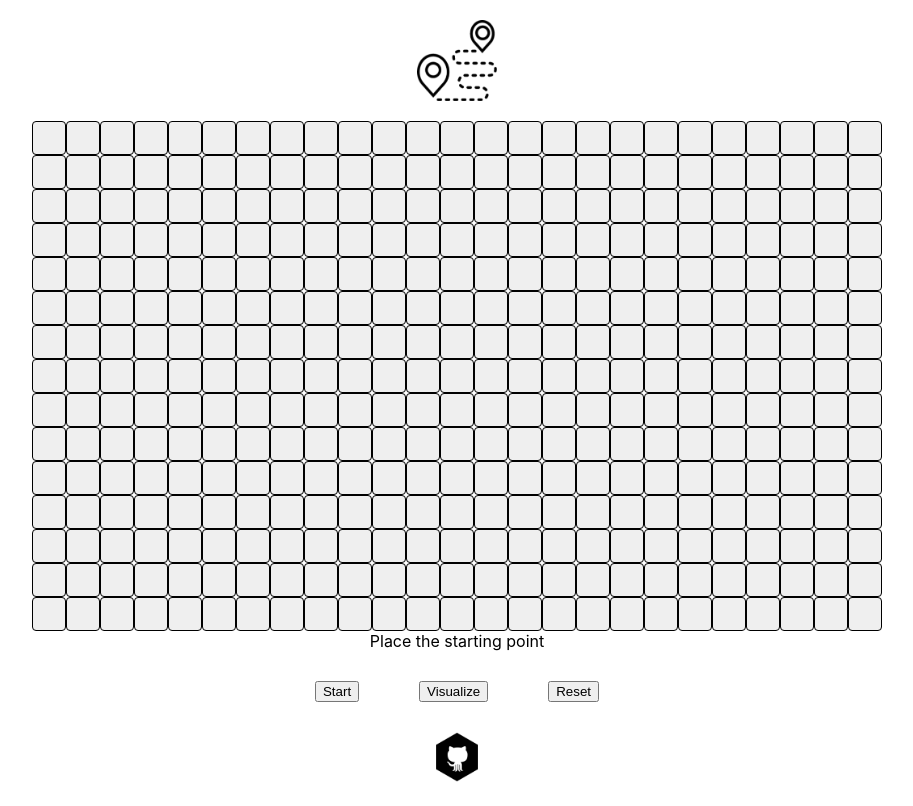
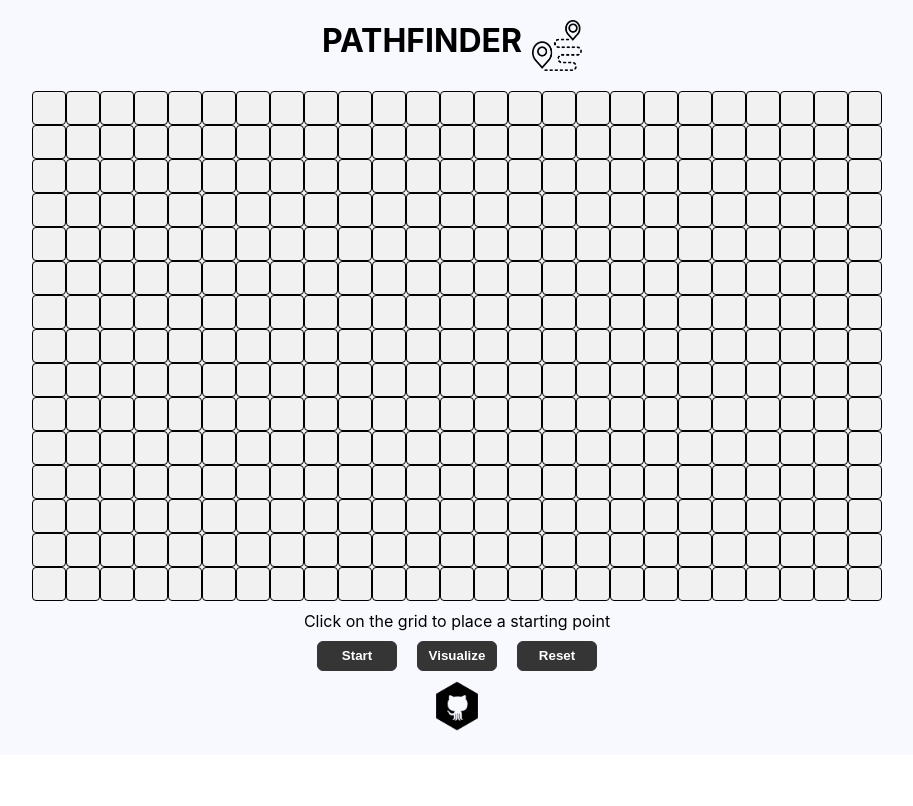
Before and after one commit to JayTLH/pathfinder, a React (Create React App) app: page / in a window 1280 px wide. Shown: the whole page, without its empty margins (183-1096 px from the left). Built offline with nearby package versions, Linux system fonts and the light colour scheme.

Commit message:
added new colors

```diff
--- a/src/App.js
+++ b/src/App.js
@@ -7,11 +7,14 @@ import logo from './assets/logo.png';
 export default function App(props) {
   return (
     <div className="app">
-      <img className="logo" src={logo} alt="logo" />
+      <div className="header">
+        <h1 className="title">PATHFINDER</h1>
+        <img className="logo" src={logo} alt="logo" />
+      </div>
       <Pathfinder />
       <a className="link" href="https://github.com/JayTLH/pathfinder" target="_blank" rel="noopener noreferrer">
-            <img className="link__icon" src={github} alt="github" />
-          </a>
+        <img className="link__icon" src={github} alt="github" />
+      </a>
     </div>
   )
 };
--- a/src/App.scss
+++ b/src/App.scss
@@ -3,11 +3,16 @@
   display: flex;
   flex-direction: column;
   align-items: center;
+  background: #f8f8ff;
+}
+
+.header {
+  display: flex;
 }
 
 .logo {
-  width: 80px;
-  margin: 20px 0;
+  width: 50px;
+  margin: 20px 10px;
 }
 
 .link {
--- a/src/components/GridNode.scss
+++ b/src/components/GridNode.scss
@@ -2,10 +2,11 @@
   width: 34px;
   height: 34px;
   padding: 0;
-  border: 1px solid black;
+  border: 1px solid #000000;
   margin: 0;
   outline: none;
   border-radius: 4px;
+  background: #f1f1f1;
 }
 
 .node-start {
--- a/src/components/Pathfinder.js
+++ b/src/components/Pathfinder.js
@@ -28,11 +28,11 @@ export default function Pathfinder(props) {
   const instructions = () => {
     switch (stateNewNode) {
       case 1:
-        return 'Place the starting point';
+        return 'Click on the grid to place a starting point';
       case 2:
-        return 'Place the end point';
+        return 'Click again to place the end point';
       case 3:
-        return 'Put down any walls you want';
+        return 'Click and drag to put down any walls you want and then start the Pathfinder.';
       default:
         break;
     };
--- a/src/components/Pathfinder.scss
+++ b/src/components/Pathfinder.scss
@@ -10,9 +10,31 @@
   }
 
   &__instructions {
+    margin: 10px 0 0 0;
   }
 
   &__button {
-    margin: 30px;
+    width: 80px;
+    height: 30px;
+    margin: 10px;
+    font-weight: bold;
+    color: #FFFFFF;
+    background: #353535;
+    border: 1px solid #353535;
+    border-radius: 6px;
+
+    &:hover {
+      transform: scale(1.1);
+      animation: expand 0.2s;
+    }
   }
 }
+
+@keyframes expand {
+  from {
+    transform: scale(1);
+  }
+  to {
+    transform: scale(1.1);
+  }
+}
--- a/src/redux/reducer.js
+++ b/src/redux/reducer.js
@@ -67,6 +67,9 @@ export default {
       case 'resetGrid':
         state.grid = blankClone(blank());
         state.newNode = 1
+        state.mouseDown = false
+        state.start = null
+        state.end = null
         break;
       case 'mouseDown':
         state.mouseDown = true;
```
